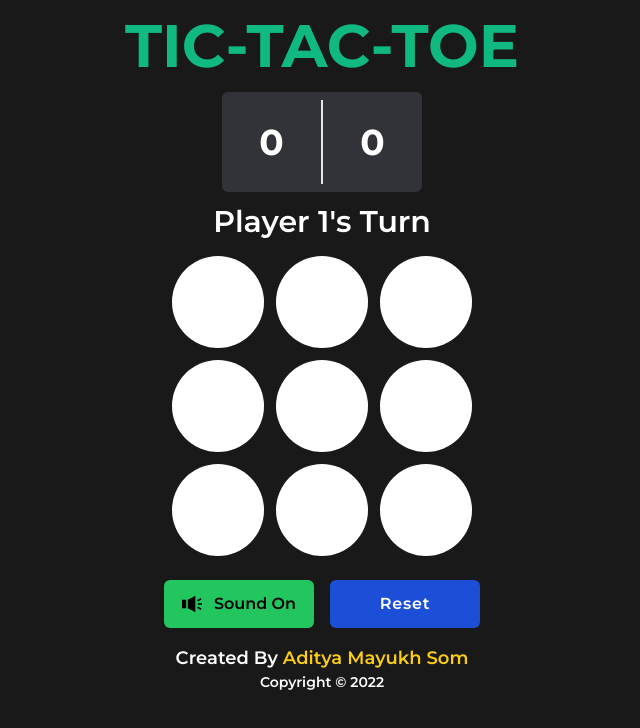
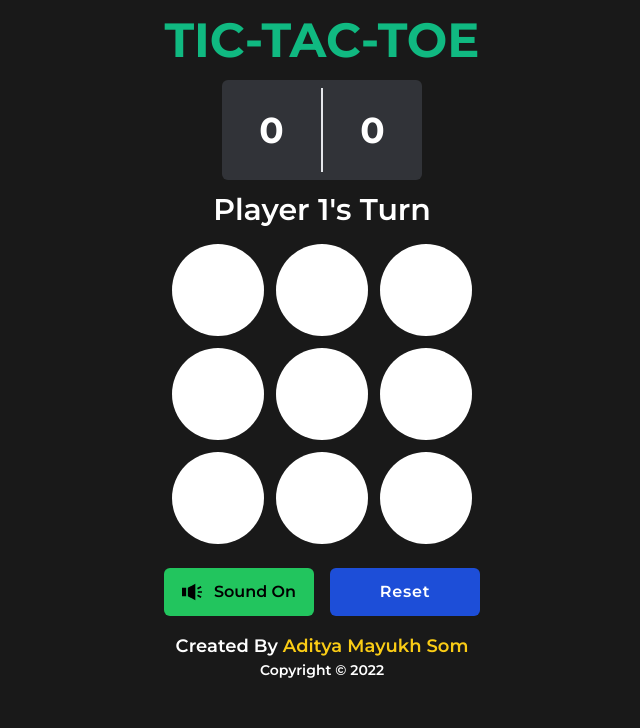
Before and after one commit to AdityaMayukhSom/tic-tac-toe, a website: page index.html in a window 1280 px wide. Shown: the whole page, without its empty margins (318-958 px from the left). Drawn offline with nearby package versions, Linux system fonts and the light colour scheme; files that its build step writes are made by us from their sources.

```diff
--- a/index.html
+++ b/index.html
@@ -12,7 +12,7 @@
 
     <body class="bg-[#191919]">
         <div class="text-white flex w-full justify-center flex-col">
-            <p class="text-5xl sm:text-6xl mt-4 font-bold uppercase text-center text-emerald-500">Tic-Tac-Toe</p>
+            <p class="text-5xl mt-4 font-bold uppercase text-center text-emerald-500">Tic-Tac-Toe</p>
 
             <div class="flex justify-center mt-4">
                 <div class="grid grid-cols-2 w-[200px] h-[100px] bg-gray-500 bg-opacity-30 rounded-md p-2">
```
